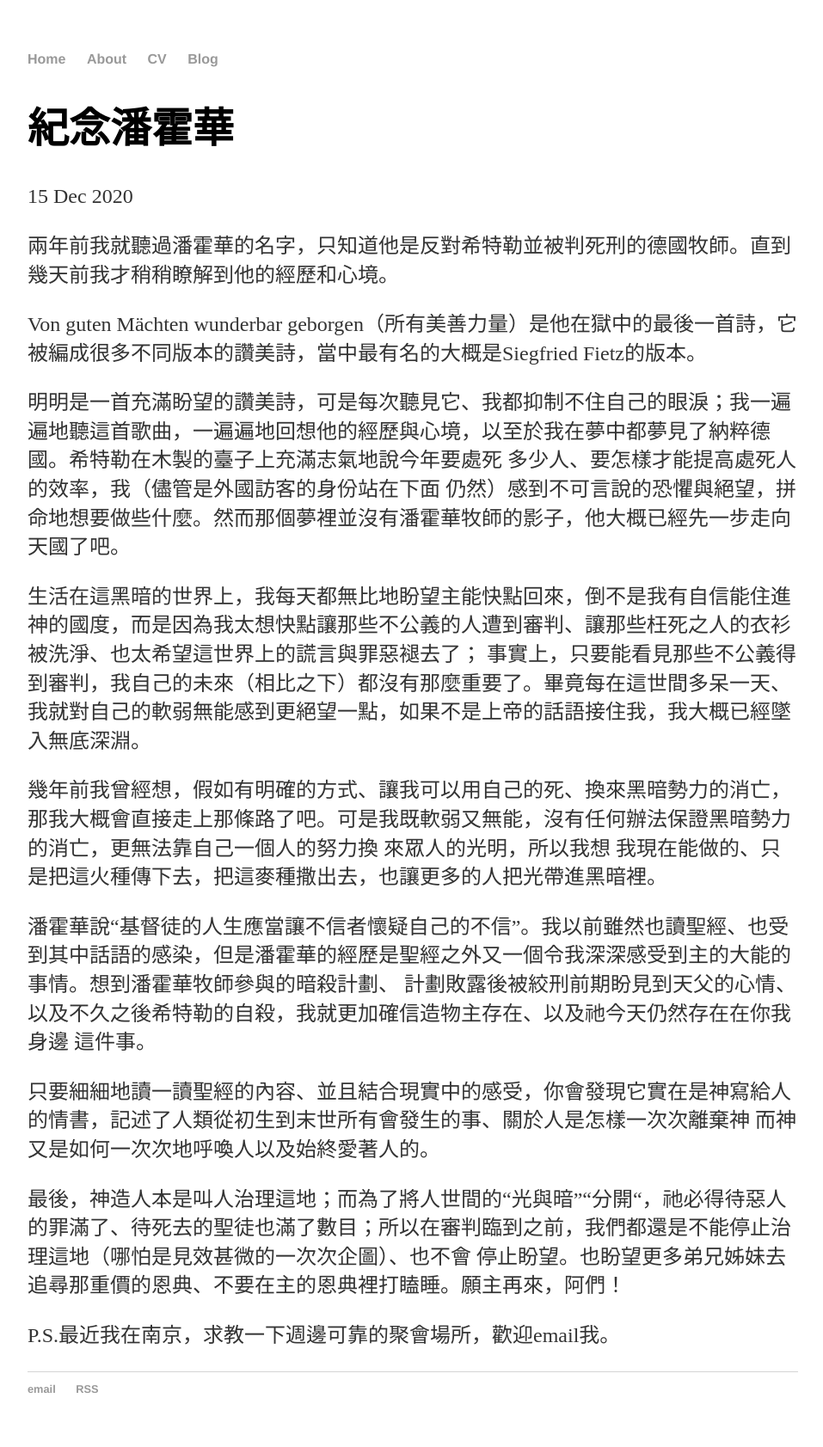
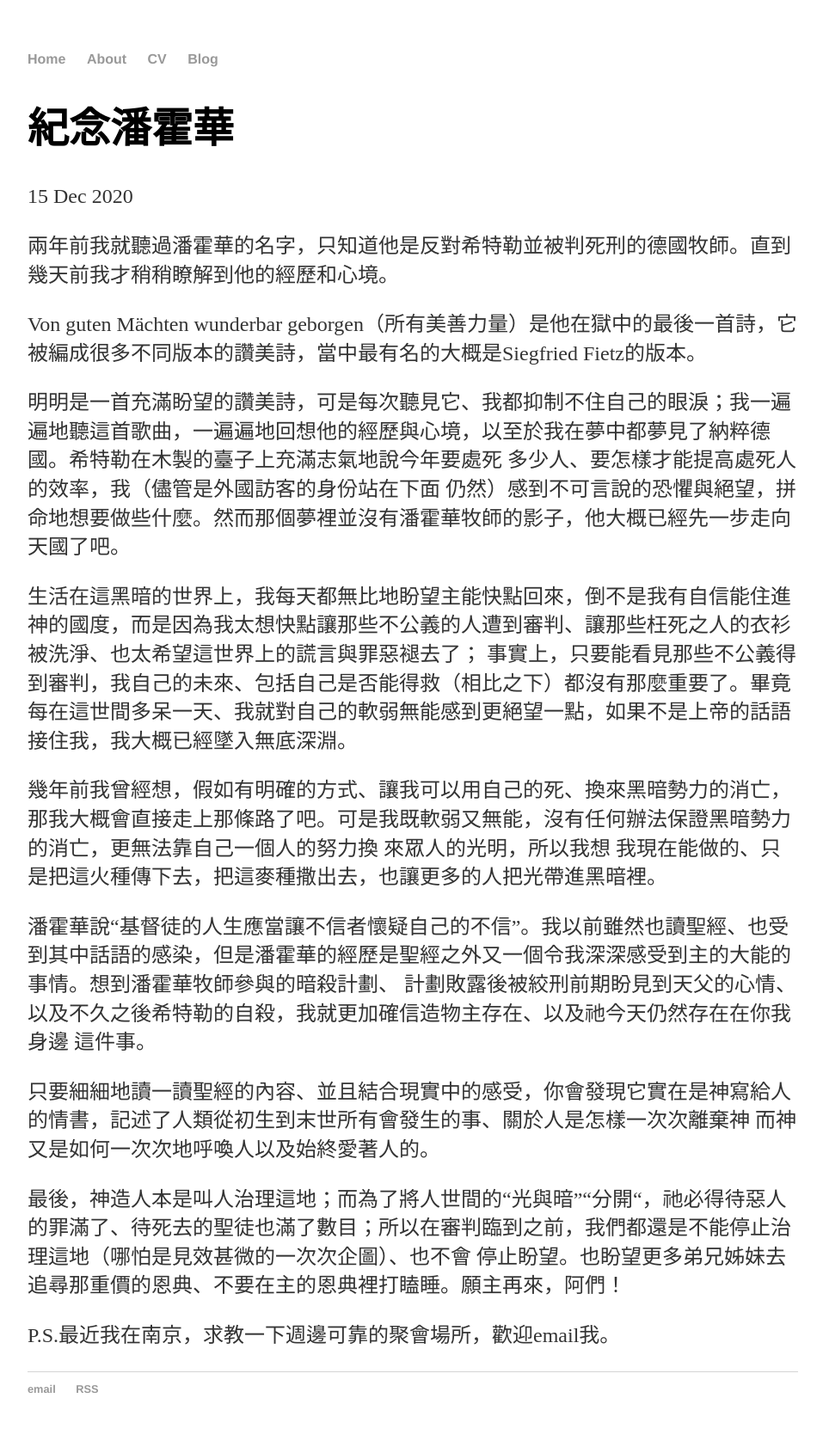
Before and after one commit to Ekove/ekove.github.io, a Jekyll site: the page built from _posts/2020-12-15-In_Memorial_of_Bonhoeffer.md, in a window 1280 px wide. Shown: the whole page at 86% size, without its empty margins (160-1117 px from the left). Built offline with Jekyll 4.4.1, drawn with Linux system fonts in a browser that asks for light colours.

Commit message:
Update 2020-12-15-In_Memorial_of_Bonhoeffer.md

```diff
--- a/_posts/2020-12-15-In_Memorial_of_Bonhoeffer.md
+++ b/_posts/2020-12-15-In_Memorial_of_Bonhoeffer.md
@@ -11,7 +11,7 @@ Von guten Mächten wunderbar geborgen（所有美善力量）是他在獄中的
 多少人、要怎樣才能提高處死人的效率，我（儘管是外國訪客的身份站在下面 仍然）感到不可言說的恐懼與絕望，拼命地想要做些什麼。然而那個夢裡並沒有潘霍華牧師的影子，他大概已經先一步走向天國了吧。
 
 生活在這黑暗的世界上，我每天都無比地盼望主能快點回來，倒不是我有自信能住進神的國度，而是因為我太想快點讓那些不公義的人遭到審判、讓那些枉死之人的衣衫被洗淨、也太希望這世界上的謊言與罪惡褪去了；
-事實上，只要能看見那些不公義得到審判，我自己的未來（相比之下）都沒有那麼重要了。畢竟每在這世間多呆一天、我就對自己的軟弱無能感到更絕望一點，如果不是上帝的話語接住我，我大概已經墜入無底深淵。
+事實上，只要能看見那些不公義得到審判，我自己的未來、包括自己是否能得救（相比之下）都沒有那麼重要了。畢竟每在這世間多呆一天、我就對自己的軟弱無能感到更絕望一點，如果不是上帝的話語接住我，我大概已經墜入無底深淵。
 
 幾年前我曾經想，假如有明確的方式、讓我可以用自己的死、換來黑暗勢力的消亡，那我大概會直接走上那條路了吧。可是我既軟弱又無能，沒有任何辦法保證黑暗勢力的消亡，更無法靠自己一個人的努力換
 來眾人的光明，所以我想 我現在能做的、只是把這火種傳下去，把這麥種撒出去，也讓更多的人把光帶進黑暗裡。
```
